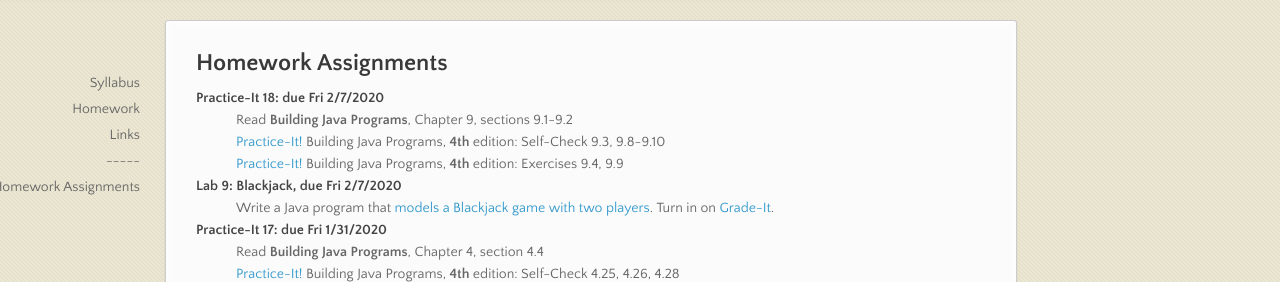
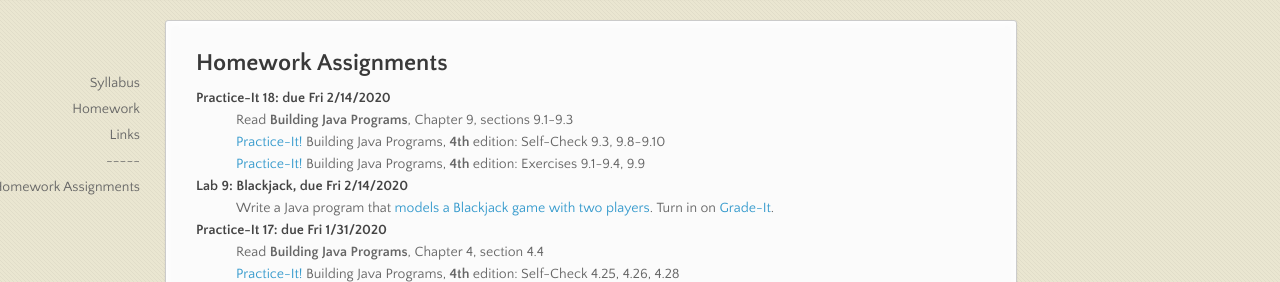
Before and after one commit to stutlerk/ihs-website, a Jekyll site: the page built from _apcsa/homework.html, in a window 1280 px wide and 900 px high. Shown: the part 170-452 px from the top of the window. Built offline with Jekyll 4.4.1, drawn with Linux system fonts in a browser that asks for light colours; nearby versions of some CDN libraries.

Commit message:
Update homework.html

```diff
--- a/_apcsa/homework.html
+++ b/_apcsa/homework.html
@@ -10,12 +10,12 @@
     <dt>Computer History Report, due 9/19/2018 at the beginning of class</dt>
     <dd><a href="https://issaquahwednet-my.sharepoint.com/personal/stutlerk_issaquah_wednet_edu/_layouts/15/guestaccess.aspx?docid=00f746ca063ec4fe89aaef3ed6d400941&authkey=AeHXKIjD7VBW10XG1QzwDCU">Computer history report assignment</a></dd>
     -->
-    <dt>Practice-It 18: due Fri 2/7/2020</dt>
-    <dd>Read <b>Building Java Programs</b>, Chapter 9, sections 9.1-9.2</dd>
+    <dt>Practice-It 18: due Fri 2/14/2020</dt>
+    <dd>Read <b>Building Java Programs</b>, Chapter 9, sections 9.1-9.3</dd>
     <dd><a href="https://practiceit.cs.washington.edu/" target="_blank">Practice-It!</a> Building Java Programs, <b>4th</b> edition: Self-Check 9.3, 9.8-9.10</dd>
-    <dd><a href="https://practiceit.cs.washington.edu/" target="_blank">Practice-It!</a> Building Java Programs, <b>4th</b> edition: Exercises 9.4, 9.9</dd>
+    <dd><a href="https://practiceit.cs.washington.edu/" target="_blank">Practice-It!</a> Building Java Programs, <b>4th</b> edition: Exercises 9.1-9.4, 9.9</dd>
 
-    <dt>Lab 9: Blackjack, due Fri 2/7/2020</dt>
+    <dt>Lab 9: Blackjack, due Fri 2/14/2020</dt>
     <dd>Write a Java program that <a href="https://issaquahwednet-my.sharepoint.com/:w:/g/personal/stutlerk_issaquah_wednet_edu/EVt49QQUF8ZMlpylyzXSFiQBAaboOCTO1Od0nNpP3VfyoA?e=SfIRuK" target="_blank">models a Blackjack game with two players</a>. Turn in on <a href="https://gradeit-hs.cs.washington.edu/issaquah/" target="_blank">Grade-It</a>.</dd>
 
     <dt>Practice-It 17: due Fri 1/31/2020</dt>
```
